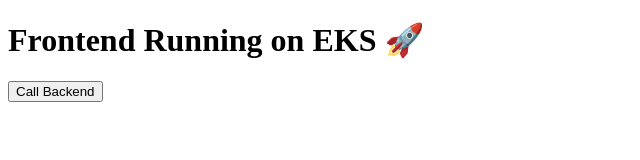
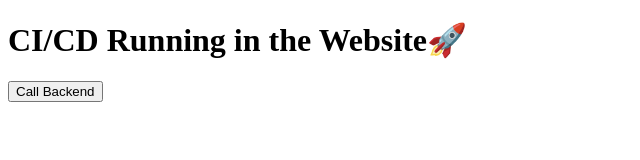
Before and after one commit to ziazeshan141/3_Tier_Architecture, a plain HTML site: page frontend/index.html in a window 1280 px wide. Shown: the whole page, without its empty margins (0-640 px from the left). Drawn offline with Linux system fonts and the light colour scheme.

Commit message:
Update Frontend

```diff
--- a/frontend/index.html
+++ b/frontend/index.html
@@ -6,7 +6,7 @@
 
 <body>
 
-<h1>Frontend Running on EKS 🚀</h1>
+<h1>CI/CD Running in the Website🚀</h1>
 
 <button onclick="getMessage()">Call Backend</button>
 
```
